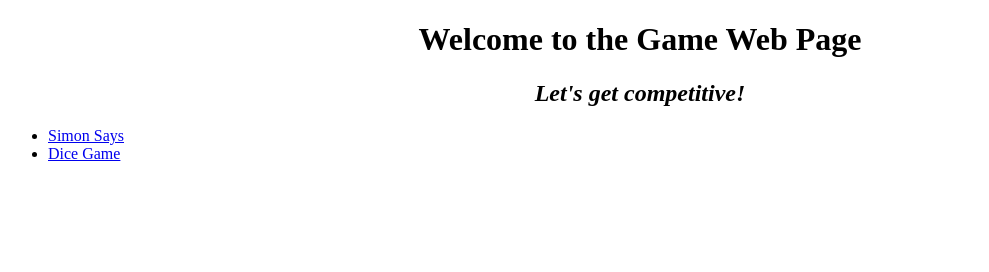
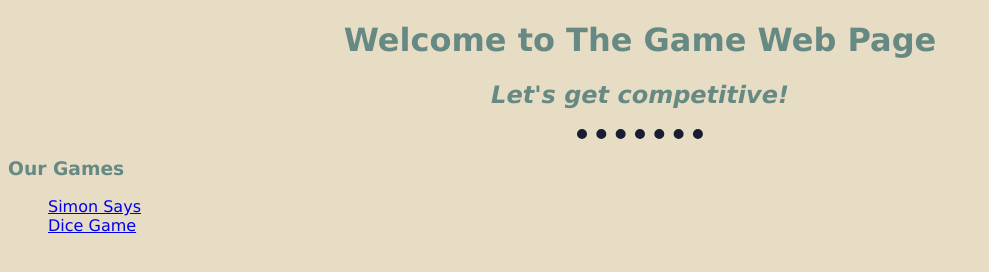
Before and after one commit to broodgeneral/TheGameWebPage, a plain HTML site: page index.html in a window 1280 px wide. Shown: the whole page, without its empty margins (0-989 px from the left). Drawn offline with Linux system fonts and the light colour scheme.

Commit message:
v1 styling web page

```diff
--- /dev/null
+++ b/CSS/styles.css
@@ -0,0 +1,28 @@
+
+body {background-color: #E6DDC4;
+}
+
+hr {
+    border-style: dotted none none;
+    border-color: #181D31;
+    border-width: 10px;
+    width: 10%;
+}
+
+h1 {color: #678983;
+    font-family: Verdana, Geneva, Tahoma, sans-serif;
+
+}
+h2 {color: #678983;
+    font-family: Verdana, Geneva, Tahoma, sans-serif;
+
+}
+
+li {
+    font-family: Verdana, Geneva, Tahoma, sans-serif;
+    list-style: none;
+}
+h3 {color: #678983;
+        font-family: Verdana, Geneva, Tahoma, sans-serif;
+        font
+}
--- a/index.html
+++ b/index.html
@@ -6,13 +6,19 @@
     <meta http-equiv="X-UA-Compatible" content="IE=edge">
     <meta name="viewport" content="width=device-width, initial-scale=1.0">
     <title>The Game Web Page</title>
+    <link rel="stylesheet" href="CSS/styles.css">
 </head>
-<body>
+
+
+<body >
     <h1>
-        <center>Welcome to the Game Web Page </center></h1>
+        <center>Welcome to The Game Web Page </center></h1>
         <h2>
             <center><i>Let's get competitive!</i></center>
         </h2>
+        <hr>
+
+<h3>Our Games</h3>
         <ul>
     <li><a href="simon-game/simon.html">Simon Says</a></li>
     <li><a href="DiceGame/dicee.html">Dice Game</a></li>
```
